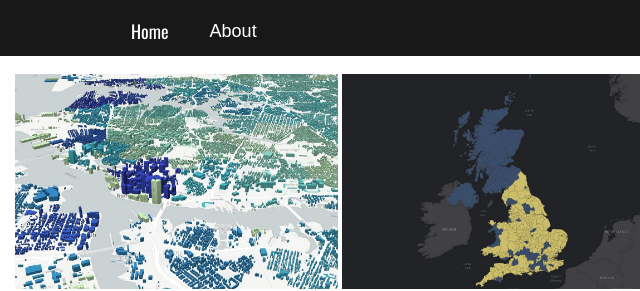
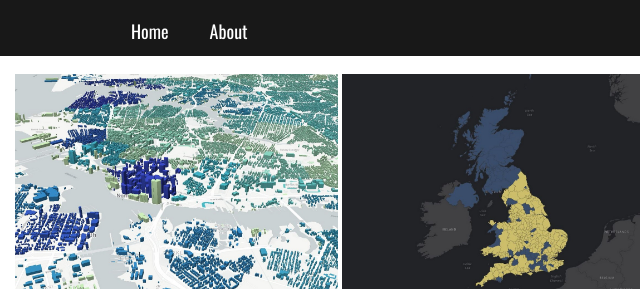
Before and after one commit to jarellperez/jarellperez, a plain HTML site: page index.html in a window 1280 px wide. Shown: the top 291 px of the page, 137-777 px from the left. Drawn offline with nearby package versions, Linux system fonts and the light colour scheme.

Commit message:
Update index.html

```diff
--- a/index.html
+++ b/index.html
@@ -39,7 +39,10 @@
 			    </font>
 			 </a>
 		</li>
-                    <li class="pure-menu-item"><a href="about.html" class="pure-menu-link">About</a></li>
+                    <li class="pure-menu-item"><a href="about.html" class="pure-menu-link">
+			    <font face="Oswald">
+			    About</a></li>
+			</font>
                 </ul>
             </div>
         </div>
```
